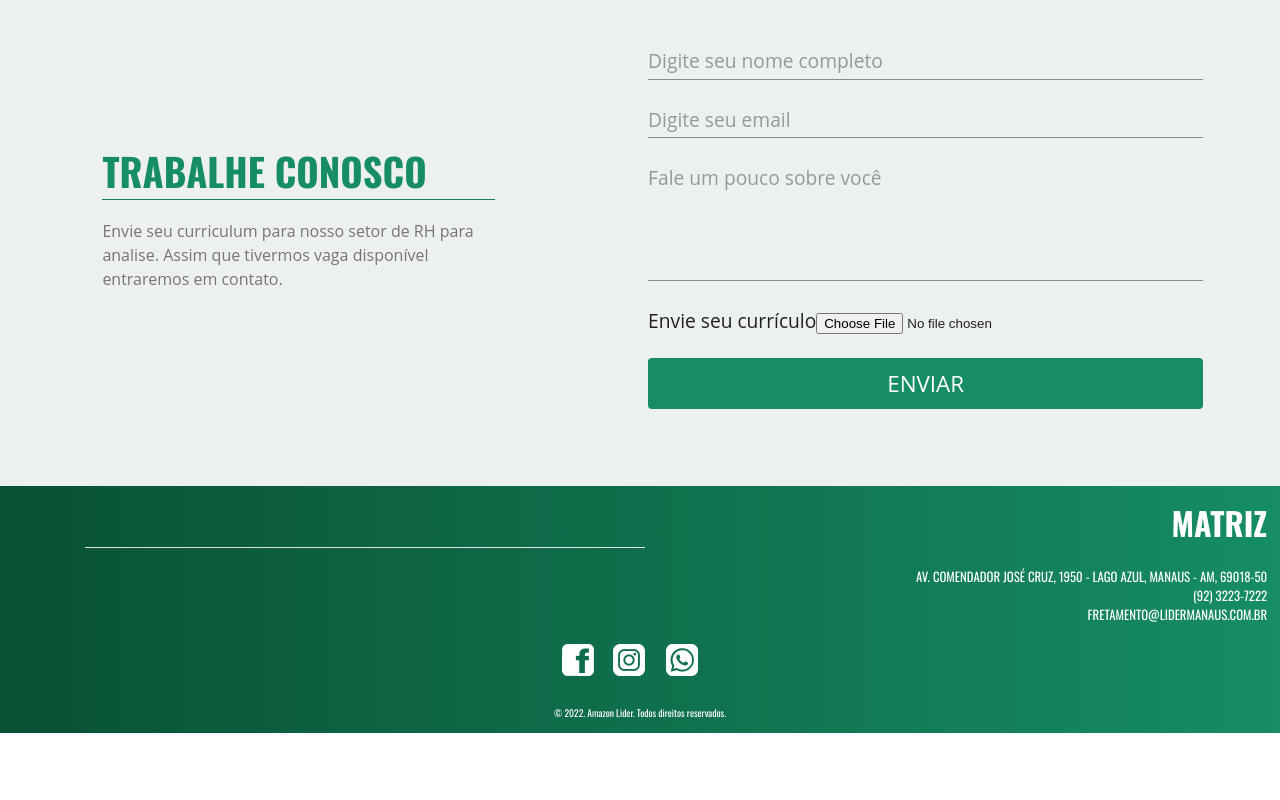
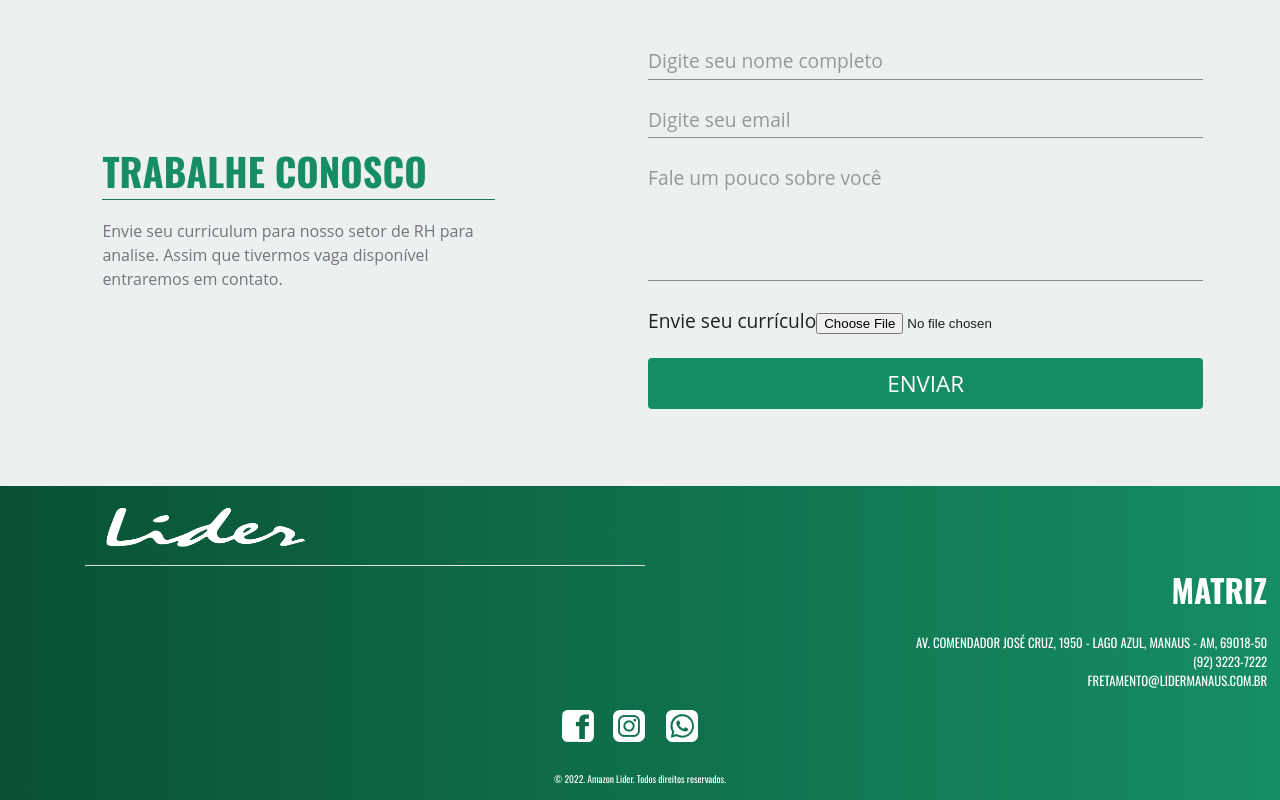
Before and after one commit to Henriquegomess/lider-site, a React (Create React App) app: page /#/home in a window 1280 px wide. Shown: the part 4041-4841 px from the top of the page. Before the commit the page ends 4774 px from the top, so only its background shows below. Built offline with nearby package versions, Linux system fonts and the light colour scheme; a web font is replaced by a local one.

Commit message:
[Feat] Added logo in footer

```diff
--- a/src/Components/Footer/index.tsx
+++ b/src/Components/Footer/index.tsx
@@ -10,6 +10,22 @@ const Footer: React.FC = () => {
         color: '#FFF',
       }}
     >
+      <div>
+        <img
+          src="LOGOTIPO LÍDER - BRANCO_Prancheta.png"
+          alt="Facebook"
+          width={300}
+          style={{ paddingLeft: '4.8rem' }}
+        />
+      </div>
+
+      <Divider
+        variant="inset"
+        sx={{
+          maxWidth: 560,
+          backgroundColor: '#FFF',
+        }}
+      />
       <Typography
         style={{
           color: '#FFF',
@@ -21,13 +37,6 @@ const Footer: React.FC = () => {
       >
         MATRIZ
       </Typography>
-      <Divider
-        variant="inset"
-        sx={{
-          maxWidth: 560,
-          backgroundColor: '#FFF',
-        }}
-      />
       <Typography
         style={{
           fontSize: '0.8rem',
```
Also changed, not shown: public/LOGOTIPO LÍDER - BRANCO_Prancheta.png (added).
